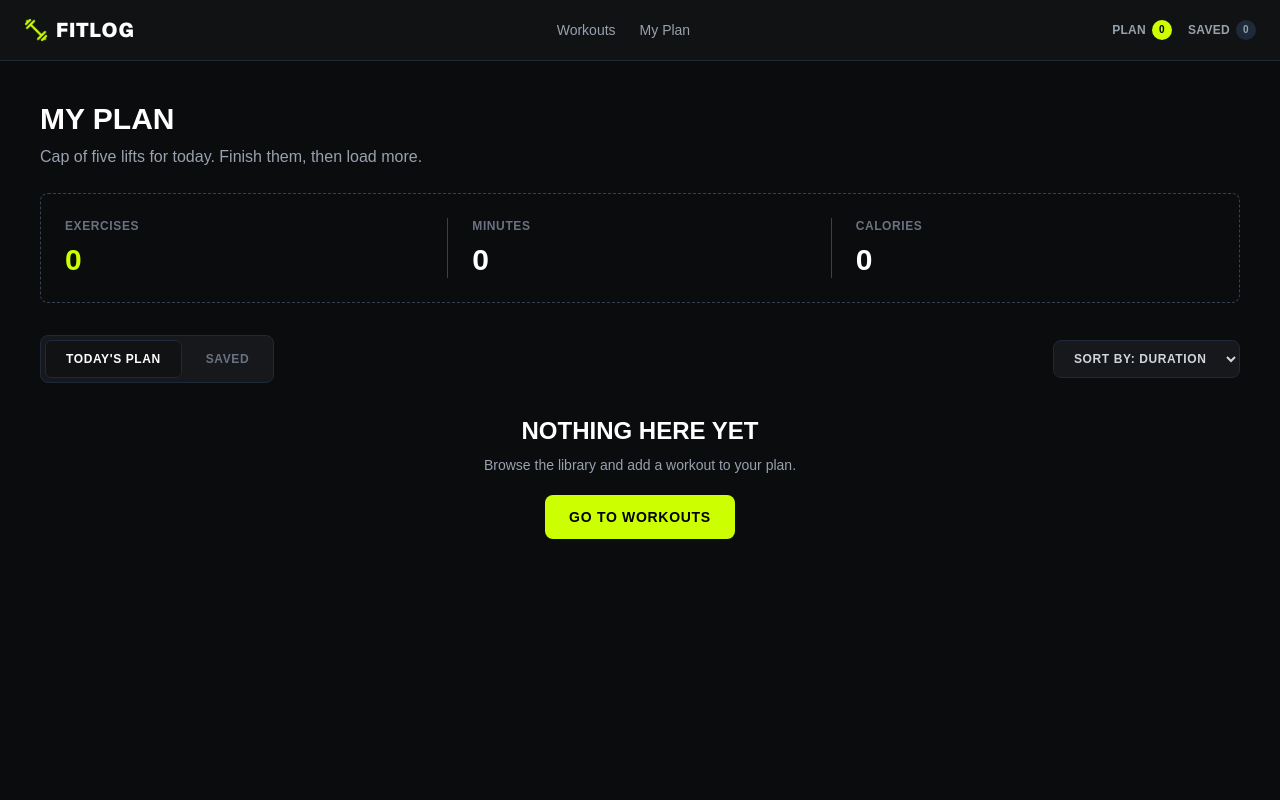
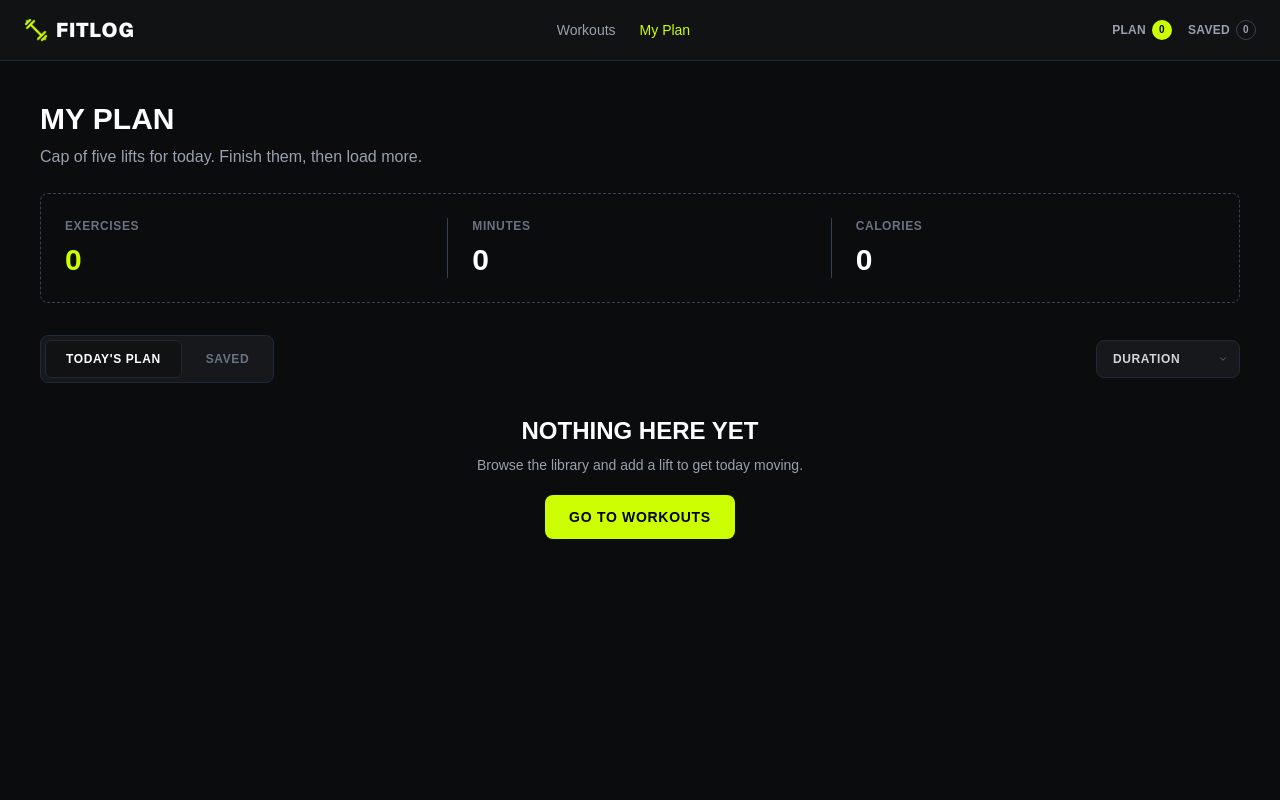
Before and after one commit to raihankabir1952/assignment-6, a Next.js app: page /my-plan in a window 1280 px wide. Shown: the top 800 px of the page. Built offline with nearby package versions, Linux system fonts and the light colour scheme.

Commit message:
polish ui

```diff
--- a/src/app/components/AddToPlanButton.tsx
+++ b/src/app/components/AddToPlanButton.tsx
@@ -31,6 +31,14 @@ const AddToPlanButton = ({ workout }: { workout: Workout }) => {
       return;
     }
 
+    if (context.planWorkouts.length >= 5) {
+      context.showToast(
+        "Today's plan can contain up to 5 workouts.",
+        "error"
+      );
+      return;
+    }
+
     context.addToPlan(workout);
     context.showToast("Workout added to today's plan!");
   };
--- a/src/app/components/MarkAsDoneButton.tsx
+++ b/src/app/components/MarkAsDoneButton.tsx
@@ -2,6 +2,7 @@
 
 import { useContext } from "react";
 import FitLogContext from "../context/FitLogContext";
+import { Check } from "lucide-react";
 
 interface MarkAsDoneButtonProps {
   workoutId: number;
@@ -22,9 +23,10 @@ const MarkAsDoneButton = ({
     <button
       type="button"
       onClick={handleMarkAsDone}
-      className="inline-flex items-center justify-center whitespace-nowrap rounded-lg bg-[#CCFF00] px-4 py-2.5 text-xs font-bold uppercase tracking-wider text-black transition-colors hover:bg-[#b8e600]"
+      className="inline-flex items-center justify-center gap-2 whitespace-nowrap rounded-lg bg-[#CCFF00] px-4 py-2.5 text-xs font-bold uppercase tracking-wider text-black transition-colors hover:bg-[#b8e600]"
     >
-      Mark as Done
+      <Check size={15} />
+      <span>Mark as Done</span>
     </button>
   );
 };
--- a/src/app/components/Navbar.tsx
+++ b/src/app/components/Navbar.tsx
@@ -2,66 +2,78 @@
 
 import React, { FC, useContext } from "react";
 import Link from "next/link";
+import { usePathname } from "next/navigation";
 import FitLogContext from "../context/FitLogContext";
 
 const Navbar: FC = () => {
   const context = useContext(FitLogContext);
+  const pathname = usePathname();
+
+  const isWorkoutActive = pathname === "/";
+  const isMyPlanActive = pathname === "/my-plan";
 
   return (
-        <nav className="w-full bg-[#111214] px-6 py-4 flex items-center justify-between border-b border-gray-800">
-
-            {/* Left Side: Logo */}
+    <nav className="flex w-full items-center justify-between border-b border-gray-800 bg-[#111214] px-6 py-4">
+      {/* Logo */}
       <Link href="/" className="flex items-center space-x-2">
         <img
           src="/assets/logo.png"
           alt="FITLOG Logo"
           className="h-6 w-auto object-contain"
         />
-                <span className="text-white font-black text-xl tracking-wider font-sans">
+
+        <span className="font-sans text-xl font-black tracking-wider text-white">
           FITLOG
         </span>
       </Link>
 
-            {/* Center: Navigation Links */}
+      {/* Navigation */}
       <div className="flex items-center space-x-6 text-sm font-medium">
         <Link
           href="/"
-                    className="text-gray-400 hover:text-[#CCFF00] transition-colors"
+          className={`transition-colors ${
+            isWorkoutActive
+              ? "text-[#CCFF00]"
+              : "text-gray-400 hover:text-white"
+          }`}
         >
           Workouts
         </Link>
 
         <Link
           href="/my-plan"
-                    className="text-gray-400 hover:text-[#CCFF00] transition-colors"
+          className={`transition-colors ${
+            isMyPlanActive
+              ? "text-[#CCFF00]"
+              : "text-gray-400 hover:text-white"
+          }`}
         >
           My Plan
         </Link>
       </div>
 
-            {/* Right Side: Plan & Saved Status */}
-            <div className="flex items-center space-x-4 text-xs font-semibold tracking-wide uppercase">
-
-                {/* Plan Status */}
+      {/* Plan & Saved */}
+      <div className="flex items-center space-x-4 text-xs font-semibold uppercase tracking-wide">
+        {/* Plan */}
         <Link
           href="/my-plan"
-                    className="flex items-center space-x-1.5 text-gray-400 hover:text-white transition-colors"
+          className="flex items-center space-x-1.5 text-gray-400 transition-colors hover:text-white"
         >
           <span>Plan</span>
 
-                    <span className="w-5 h-5 rounded-full bg-[#CCFF00] text-black flex items-center justify-center font-bold text-[10px]">
+          <span className="flex h-5 w-5 items-center justify-center rounded-full bg-[#CCFF00] text-[10px] font-bold text-black">
             {context?.planWorkouts.length ?? 0}
           </span>
         </Link>
 
-                {/* Saved Status */}
+        {/* Saved */}
         <Link
           href="/my-plan"
-                    className="flex items-center space-x-1.5 text-gray-400 hover:text-white transition-colors"
+          className="flex items-center space-x-1.5 text-gray-400 transition-colors hover:text-white"
         >
           <span>Saved</span>
 
-                    <span className="w-5 h-5 rounded-full bg-gray-800 text-gray-400 flex items-center justify-center font-bold text-[10px]">
+          <span className="flex h-5 w-5 items-center justify-center rounded-full border border-gray-700 bg-transparent text-[10px] font-bold text-gray-400">
             {context?.savedWorkouts.length ?? 0}
           </span>
         </Link>
--- a/src/app/components/SortDropdown.tsx
+++ b/src/app/components/SortDropdown.tsx
@@ -1,4 +1,6 @@
 "use client";
+
+import { ChevronDown } from "lucide-react";
 
 interface SortDropdownProps {
   sortBy: "duration" | "calories" | "rating";
@@ -12,6 +14,7 @@ const SortDropdown = ({
   setSortBy,
 }: SortDropdownProps) => {
   return (
+    <div className="relative">
       <select
         value={sortBy}
         onChange={(e) =>
@@ -22,12 +25,17 @@ const SortDropdown = ({
             | "rating"
           )
         }
-      className="rounded-lg border border-gray-800 bg-[#17181c] px-4 py-2.5 text-xs font-bold uppercase tracking-wider text-gray-300 outline-none focus:border-[#CCFF00]"
-    >
-      <option value="duration">Sort By: Duration</option>
-      <option value="calories">Sort By: Calories</option>
-      <option value="rating">Sort By: Rating</option>
+        className="w-36 appearance-none rounded-lg border border-gray-800 bg-[#17181c] py-2.5 pl-4 pr-10 text-xs font-bold uppercase tracking-wider text-gray-300 outline-none focus:border-[#CCFF00]"      >
+        <option value="duration">Duration</option>
+        <option value="calories">Calories</option>
+        <option value="rating">Rating</option>
       </select>
+
+      <ChevronDown
+        size={10}
+        className="pointer-events-none absolute right-3 top-1/2 -translate-y-1/2 text-gray-500"
+      />
+    </div>
   );
 };
 
--- a/src/app/context/FitLogContext.tsx
+++ b/src/app/context/FitLogContext.tsx
@@ -52,6 +52,10 @@ const FitLogProvider = ({
     const addToPlan = (workout: Workout) => {
         setPlanWorkouts((prev) => {
             if (prev.some((item) => item.id === workout.id)) {
+                return prev;
+            }
+
+            if (prev.length >= 5) {
                 return prev;
             }
 
--- a/src/app/my-plan/page.tsx
+++ b/src/app/my-plan/page.tsx
@@ -144,7 +144,7 @@ export default function MyPlanPage() {
 
           <p className="mt-2 text-sm text-gray-400">
             {activeTab === "today"
-              ? "Browse the library and add a workout to your plan."
+              ? "Browse the library and add a lift to get today moving."
               : "Save a workout to see it here later."}
           </p>
 
```
Lines whose indentation alone changed are shown as unchanged.
